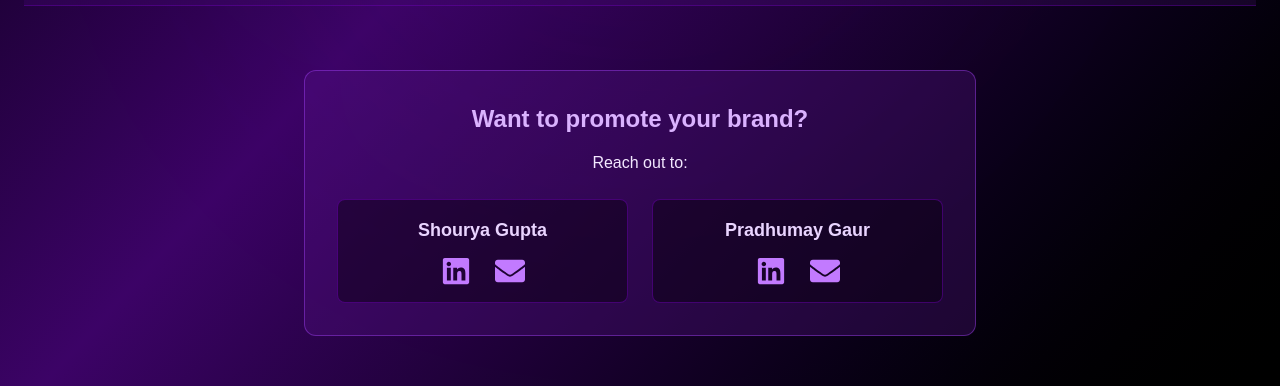
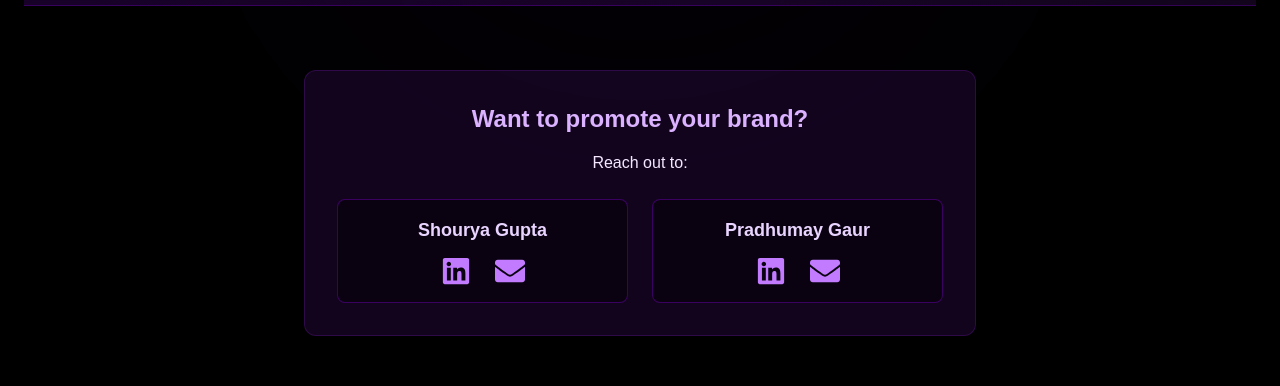
Before and after one commit to thelinguisticcommittee/Lingi-Site, a Next.js app: page / in a window 1280 px wide. Shown: the part 4992-5378 px from the top of the page. Built offline with nearby package versions, Linux system fonts and the light colour scheme; a web font is replaced by a local one.

Commit message:
styling fixed

```diff
--- a/src/app/components/Sponsers.jsx
+++ b/src/app/components/Sponsers.jsx
@@ -66,7 +66,7 @@ export default function Sponsors() {
   return (
     <section
       id="sponsors"
-      className="relative bg-gradient-to-br from-black via-purple-950 to-black text-white py-24 px-6 overflow-hidden"
+      className="relative bg-gradient-to-br from-black purple-950 to-black text-white py-24 px-6 overflow-hidden"
     >
       {/* Animated background glow */}
       <motion.div
@@ -138,7 +138,7 @@ export default function Sponsors() {
 
         {/* Contact */}
         <motion.div
-          className="mt-16 bg-purple-900/30 border border-purple-500/40 rounded-xl p-8 max-w-2xl mx-auto hover:text-purple-200 hover:shadow-purple-500/20 hover:shadow-xl transition transform hover:scale-105"
+          className="mt-16 bg-purple-900/20 border border-purple-900/40 rounded-xl p-8 max-w-2xl mx-auto hover:text-purple-200 hover:shadow-purple-500/20 hover:shadow-xl transition transform hover:scale-105"
           initial={{ opacity: 0, y: 50 }}
           whileInView={{ opacity: 1, y: 0 }}
           transition={{ duration: 0.8 }}
```
